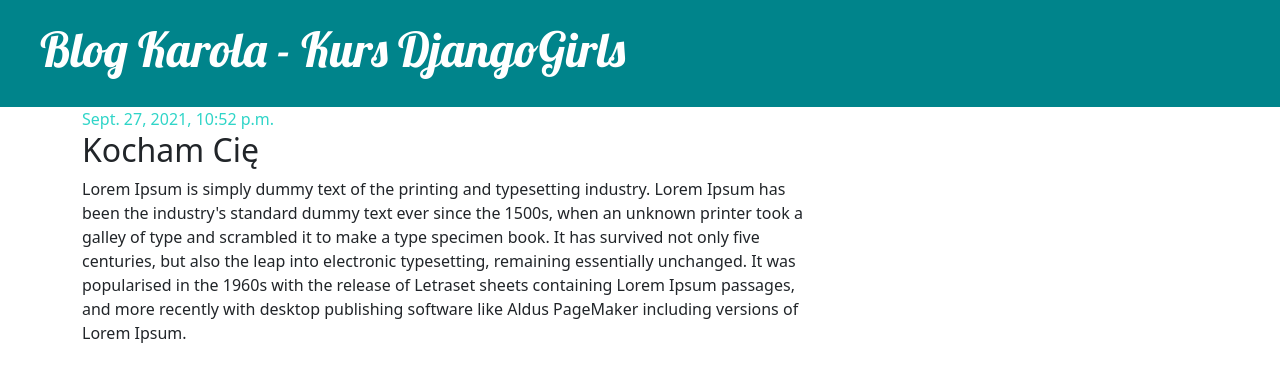
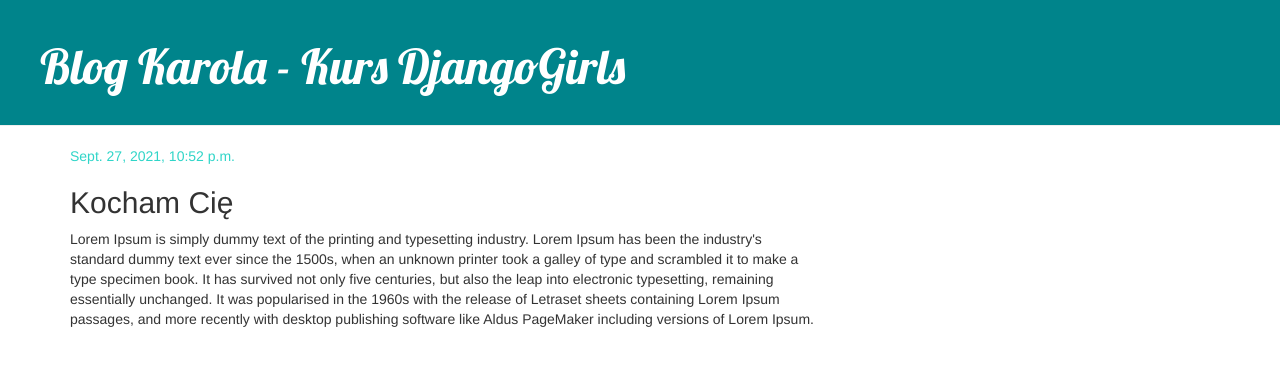
Before and after one commit to swiderrr/djangogirls, a Django app: page /post/1/ in a window 1280 px wide. Shown: the top 382 px of the page. Run offline with Django 3.2, Linux system fonts and the light colour scheme; data comes from the database, SQL or seed files in the repository; some libraries are stand-ins or nearby versions.

Commit message:
Changes in stylesheets

```diff
--- a/blog/templates/blog/base.html
+++ b/blog/templates/blog/base.html
@@ -4,7 +4,8 @@
 <head>
     <meta charset="UTF-8">
     <title>Blog Karola</title>
-    <link href="https://cdn.jsdelivr.net/npm/bootstrap@5.1.1/dist/css/bootstrap.min.css" rel="stylesheet" integrity="sha384-F3w7mX95PdgyTmZZMECAngseQB83DfGTowi0iMjiWaeVhAn4FJkqJByhZMI3AhiU" crossorigin="anonymous">
+    <link rel="stylesheet" href="//maxcdn.bootstrapcdn.com/bootstrap/3.2.0/css/bootstrap.min.css">
+    <link rel="stylesheet" href="//maxcdn.bootstrapcdn.com/bootstrap/3.2.0/css/bootstrap-theme.min.css">
     <link href="//fonts.googleapis.com/css?family=Lobster&subset=latin,latin-ext" rel="stylesheet" type="text/css">
     <link rel="stylesheet" href="{% static 'css/blog.css' %}">
 </head>
```
